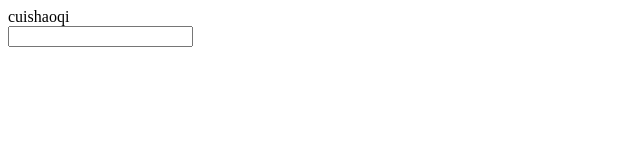
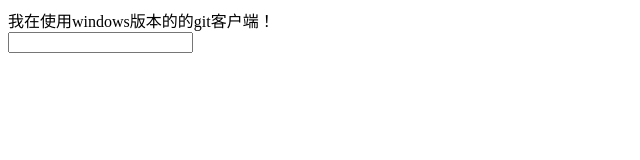
Before and after one commit to cscybazhu/webLerning, a plain HTML site: page index.html in a window 1280 px wide. Shown: the whole page, without its empty margins (0-640 px from the left). Drawn offline with Linux system fonts and the light colour scheme.

Commit message:
Update index.html

```diff
--- a/index.html
+++ b/index.html
@@ -7,7 +7,7 @@
 </head>
 
 <body>
-cuishaoqi
+我在使用windows版本的的git客户端！
 <div id="div">645</div>
 <input type="text" id="text">
 </body>
```
